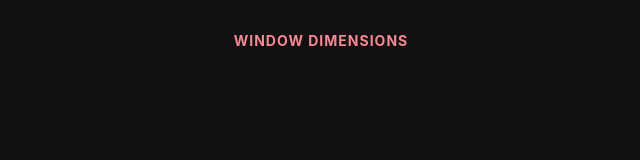
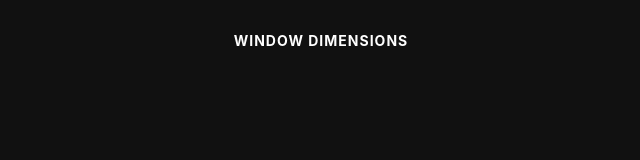
Before and after one commit to keegn/window-dimensions, a React (Create React App) app: page / in a window 1280 px wide. Shown: the top 160 px of the page, without its empty margins (319-959 px from the left). Built offline with nearby package versions, Linux system fonts and the light colour scheme.

Commit message:
Changes main h1 title to white

```diff
--- a/src/components/Nav.js
+++ b/src/components/Nav.js
@@ -17,7 +17,7 @@ const NavText = styled.h1`
   font-weight: 700;
   text-transform: uppercase;
   letter-spacing: 1px;
-  color: #f88893;
+  color: white;
   span {
     padding: 8px;
     display: none;
```
